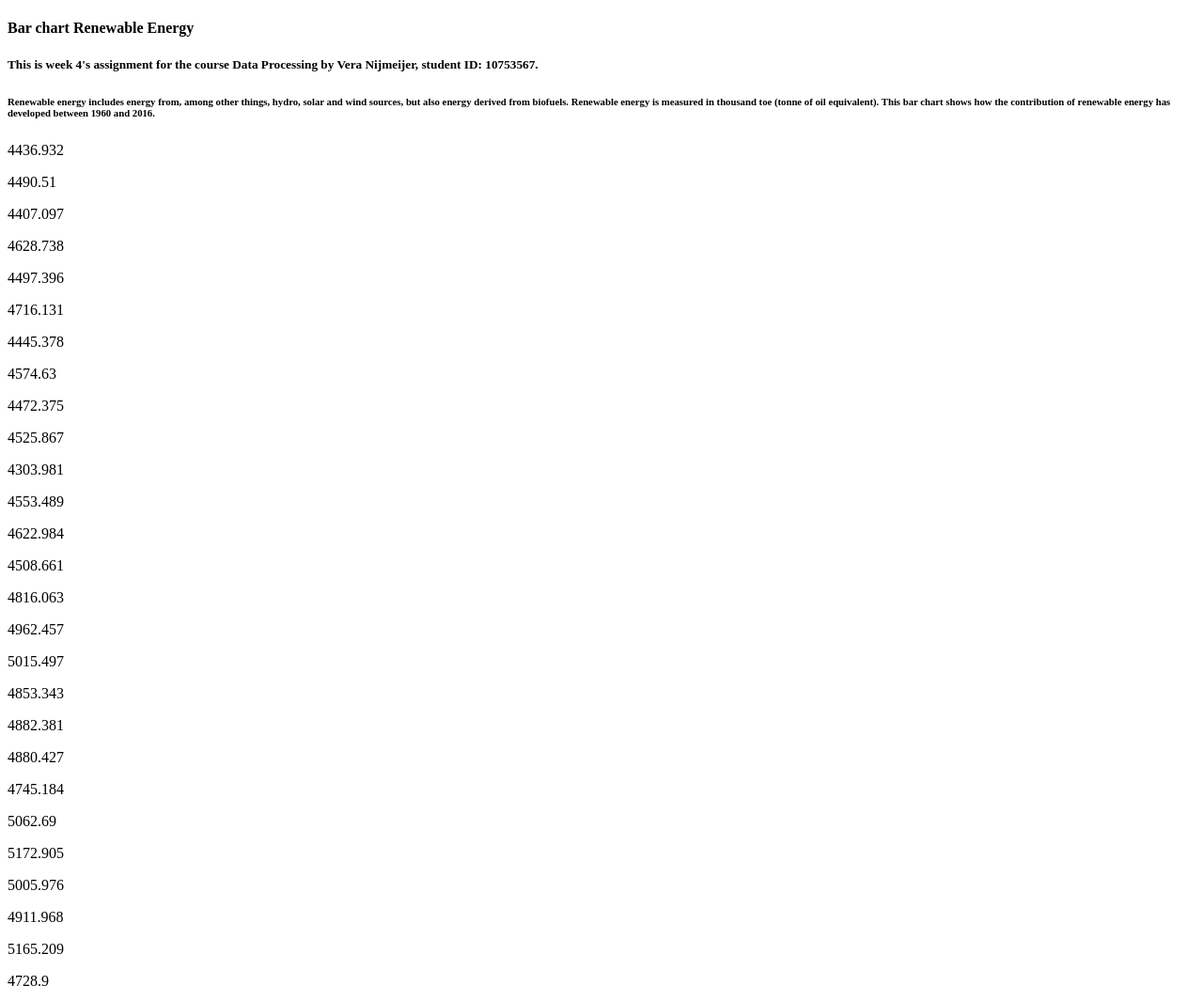
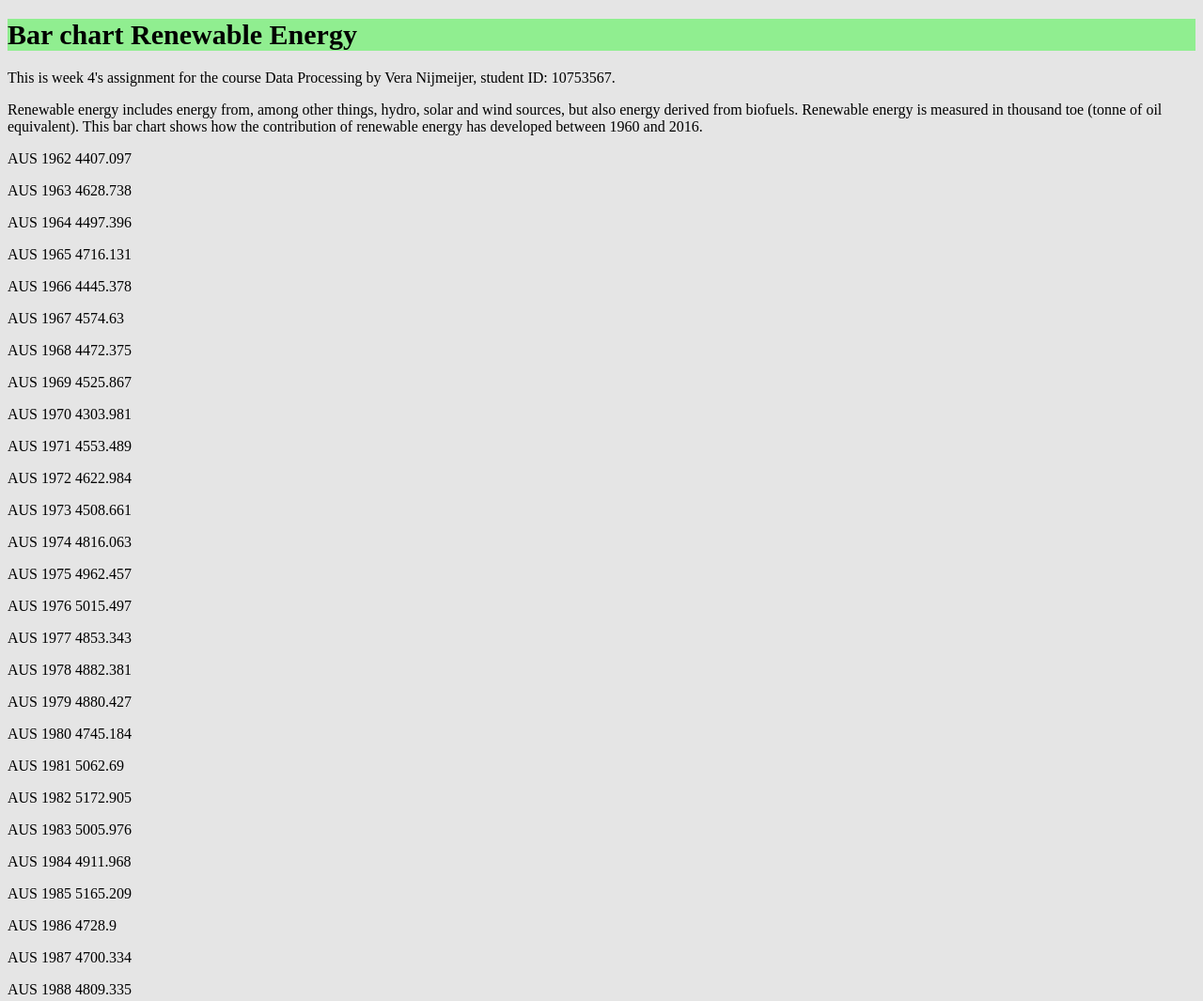
Before and after one commit to veranijmeijer/Dataprocessing, a plain HTML site: page Homework/Week_4/index.html in a window 1280 px wide. Shown: the top 1065 px of the page at 94% size. Drawn offline with Linux system fonts and the light colour scheme.

Commit message:
link updated

```diff
--- a/Homework/Week_4/index.html
+++ b/Homework/Week_4/index.html
@@ -4,12 +4,13 @@
         <meta charset="utf-8">
         <title>Renewable Energy</title>
         <script type="text/javascript" src="d3/d3.v3.js"></script>
+        <link rel="stylesheet" type="text/css" href="style.css">
     </head>
     <body>
         <script type="text/javascript">
-          d3.select("body").append("h4").text("Bar chart Renewable Energy");
-          d3.select("body").append("h5").text("This is week 4's assignment for the course Data Processing by Vera Nijmeijer, student ID: 10753567.");
-          d3.select("body").append("h6").text("Renewable energy includes energy from, among other things, hydro, solar and wind sources, but also energy derived from biofuels. Renewable energy is measured in thousand toe (tonne of oil equivalent). This bar chart shows how the contribution of renewable energy has developed between 1960 and 2016.")
+          d3.select("body").append("h1").text("Bar chart Renewable Energy");
+          d3.select("body").append("p").text("This is week 4's assignment for the course Data Processing by Vera Nijmeijer, student ID: 10753567.");
+          d3.select("body").append("p").text("Renewable energy includes energy from, among other things, hydro, solar and wind sources, but also energy derived from biofuels. Renewable energy is measured in thousand toe (tonne of oil equivalent). This bar chart shows how the contribution of renewable energy has developed between 1960 and 2016.")
 
           var fileName = "data.json";
           var txtFile = new XMLHttpRequest();
@@ -25,7 +26,7 @@
                   .data(dataset)
                   .enter()
                   .append("p")
-                  .text(function (d) { return d['Value']; });
+                  .text(function (d) { return d["LOCATION"] + " " + d["TIME"] + " " + d['Value']; });
               }
             };
 
--- /dev/null
+++ b/Homework/Week_4/style.css
@@ -0,0 +1,10 @@
+body {
+  background-color: #e5e5e5;
+}
+h1 {
+  font-size: 30px;
+  background: lightgreen;
+}
+.summary {
+
+}
```
Also changed, not shown: index.html (+1 -1 lines).
